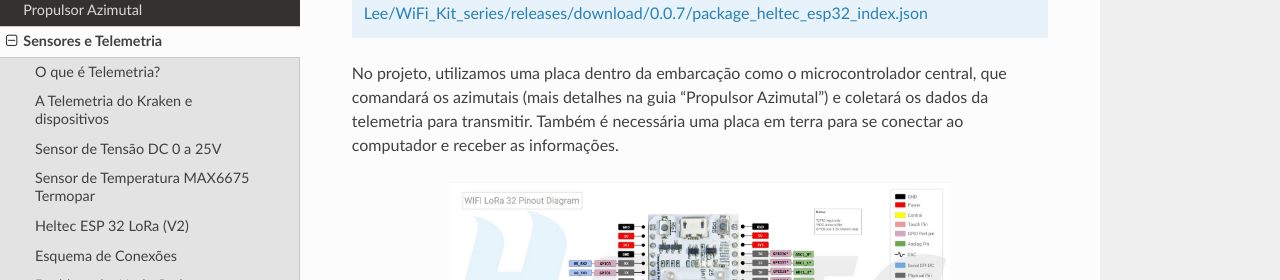
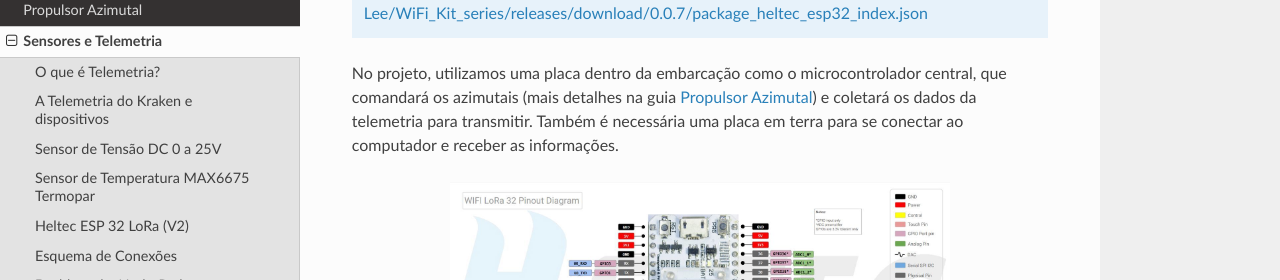
Before and after one commit to polinautico/RTD-Kraken, a Sphinx documentation site: the page built from docs/source/sensores.rst, in a window 1280 px wide and 900 px high, scrolled down 3360 px. Shown: the part 194-474 px from the top of the window. Built offline with Sphinx 7.4.7 and the Read the Docs theme 2.0.0, drawn with Linux system fonts in a browser that asks for light colours; part of the change alters nothing that is shown.

```diff
--- a/docs/source/sensores.rst
+++ b/docs/source/sensores.rst
@@ -67,7 +67,7 @@ A placa da Heltec possui um módulo LoRa e uma antena, o que facilita a nossa ut
 
 .. note:: Existem tutoriais para instalação da placa Heltec ESP 32 LoRa pela Internet, mas no projeto utilizamos a https://github.com/Heltec-Aaron-Lee/WiFi_Kit_series/releases/download/0.0.7/package_heltec_esp32_index.json
 
-No projeto, utilizamos uma placa dentro da embarcação como o microcontrolador central, que comandará os azimutais (mais detalhes na guia "Propulsor Azimutal") e coletará os dados da telemetria para transmitir. Também é necessária uma placa em terra para se conectar ao computador e receber as informações.
+No projeto, utilizamos uma placa dentro da embarcação como o microcontrolador central, que comandará os azimutais (mais detalhes na guia `Propulsor Azimutal <https://docs.polinautico.com/projects/Kraken/pt_BR/latest/azimutal.html>`_) e coletará os dados da telemetria para transmitir. Também é necessária uma placa em terra para se conectar ao computador e receber as informações.
 
 .. image:: imagens/esp32pinout.png
   :align: center
```
